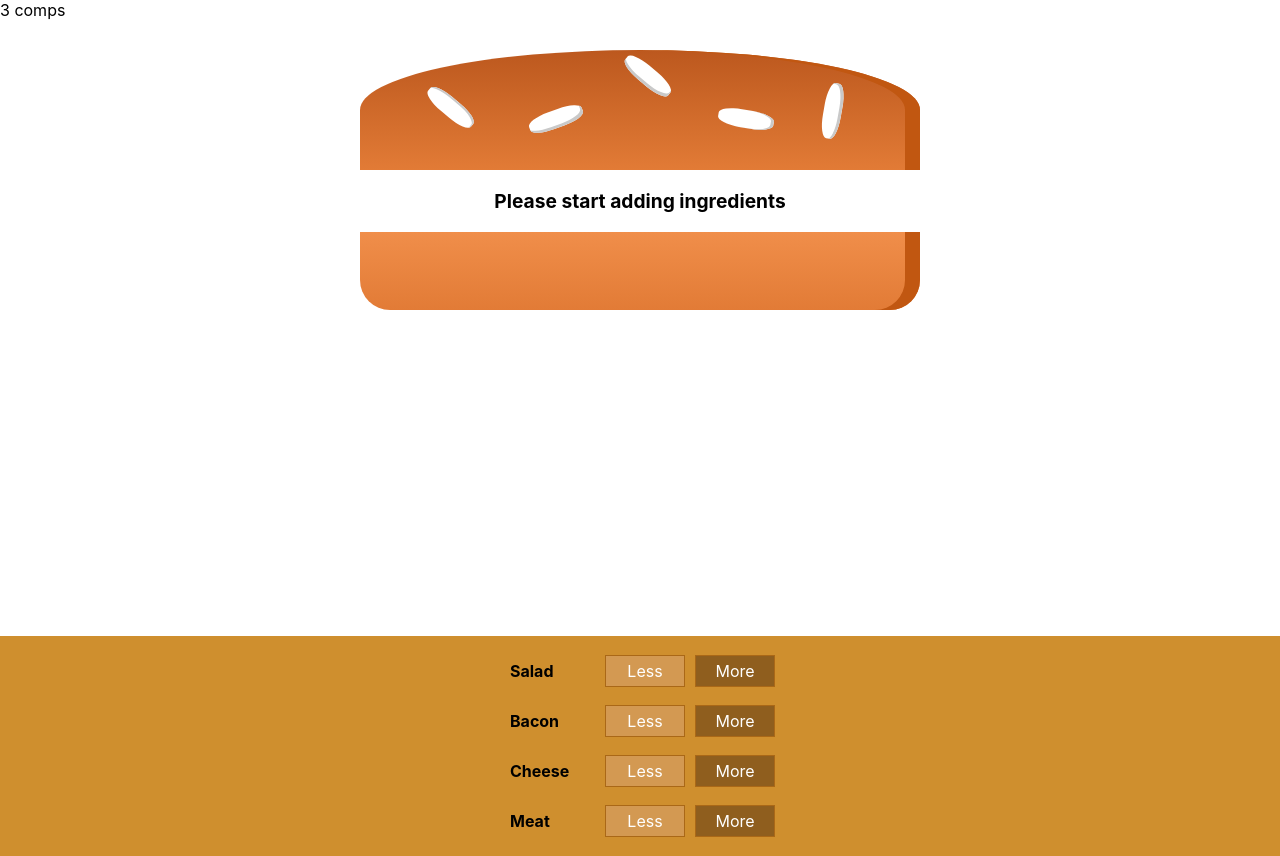
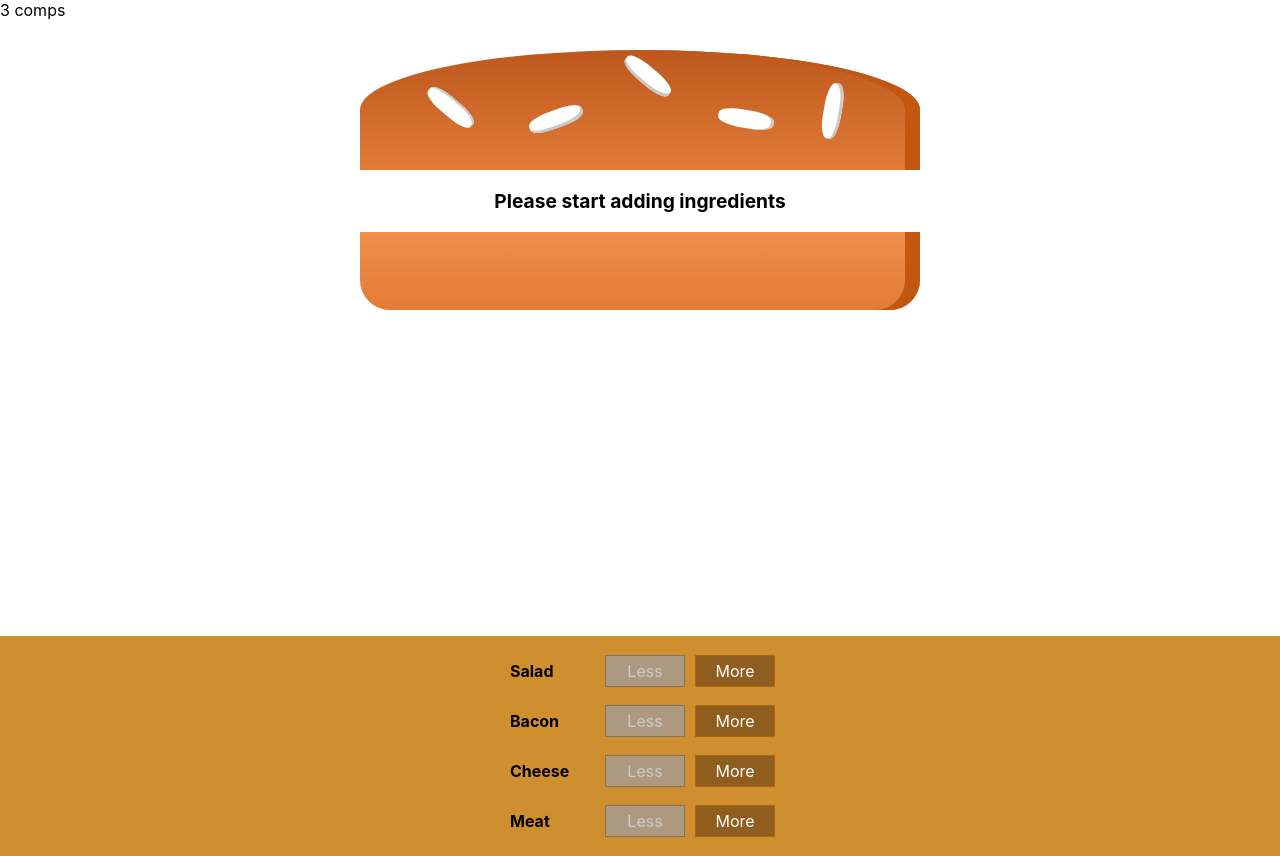
Before and after one commit to cfdez89/burger-app, a React (Create React App) app: page / in a window 1280 px wide. Built offline with nearby package versions, Linux system fonts and the light colour scheme.

Commit message:
disabled ingredients added

```diff
--- a/src/components/burger/buildControls/BuildControl.js
+++ b/src/components/burger/buildControls/BuildControl.js
@@ -4,8 +4,13 @@ import React from 'react';
 const BuildControl = (props) => (
     <div className="build-control">
         <div className="label">{props.label}</div>
-        <button className="less" onClick={props.removeIngredientClick}>Less</button>
-        <button className="more" onClick={props.addIngredientClick}>More</button>
+        <button
+            className="less"
+            onClick={props.removeIngredientClick}
+            disabled={props.disabled}>Less</button>
+        <button
+            className="more"
+            onClick={props.addIngredientClick}>More</button>
     </div>
 );
 
--- a/src/components/burger/buildControls/BuildControls.js
+++ b/src/components/burger/buildControls/BuildControls.js
@@ -18,6 +18,7 @@ const BuildControls = (props) => (
                     label={ctrl.label}
                     addIngredientClick={()=>props.addIngredientClick(ctrl.type)}
                     removeIngredientClick={()=>props.removeIngredientClick(ctrl.type)}
+                    disabled={props.disabled[ctrl.type]}
                 />
             );
         })}
--- a/src/containers/burgerBuilder/BurgerBuilder.js
+++ b/src/containers/burgerBuilder/BurgerBuilder.js
@@ -17,34 +17,45 @@ class BurgerBuilder extends Component {
         totalPrice: 4
     }
 
-    addIngredientHandler = (type) => {
-        const updatedIngredients = Object.assign({}, this.state.ingredients);
-        updatedIngredients[type] = this.state.ingredients[type]+1;
-        const newPrice = this.state.totalPrice + INGREDIENT_PRICES[type];
+    updateState = (updatedIngredients, newPrice) => {
         this.setState({
             ingredients: updatedIngredients,
             totalPrice: newPrice
         });
     }
 
+    disabledIngredients = () => {
+        const disabledIngredient = Object.assign({}, this.state.ingredients);
+        for (let key in disabledIngredient){
+            disabledIngredient[key] = disabledIngredient[key] <= 0;
+        }
+        return disabledIngredient;
+    }
+
+    addIngredientHandler = (type) => {
+        const updatedIngredients = Object.assign({}, this.state.ingredients);
+        updatedIngredients[type] = this.state.ingredients[type]+1;
+        const newPrice = this.state.totalPrice + INGREDIENT_PRICES[type];
+        this.updateState(updatedIngredients, newPrice);
+    }
+
     removeIngredientHandler = (type) => {
         if(this.state.ingredients[type] <= 0) return;
         const updatedIngredients = Object.assign({}, this.state.ingredients);
         updatedIngredients[type] = this.state.ingredients[type]-1;
-        const newPrice = this.state.totalPrice + INGREDIENT_PRICES[type];
-        this.setState({
-            ingredients: updatedIngredients,
-            totalPrice: newPrice
-        });
+        const newPrice = this.state.totalPrice - INGREDIENT_PRICES[type];
+        this.updateState(updatedIngredients, newPrice);
     }
 
     render(){
+        const disabled = this.disabledIngredients();
         return (
             <Aux>
                 <Burger ingredients={this.state.ingredients}/>
                 <BuildControls
                     addIngredientClick={this.addIngredientHandler}
                     removeIngredientClick={this.removeIngredientHandler}
+                    disabled={disabled}
                 />
             </Aux>
         );
```
